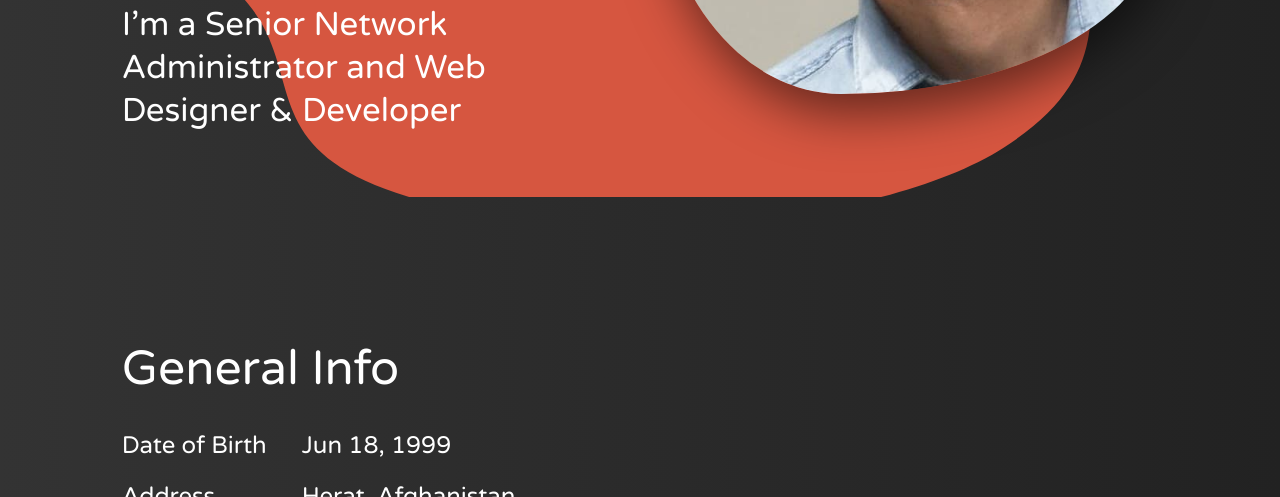
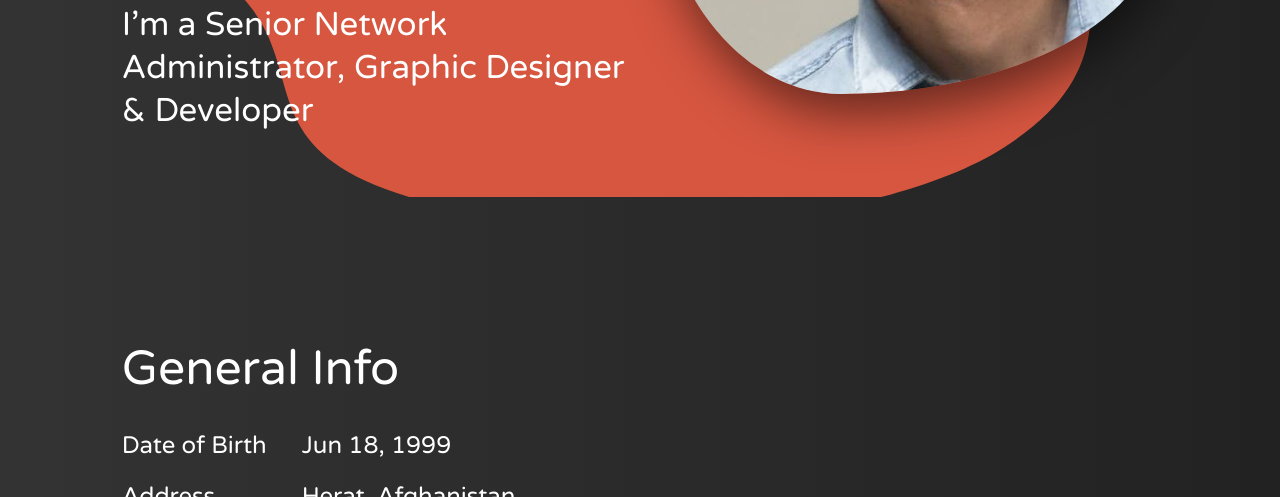
Before and after one commit to FOZAEL/fozael.github.io, a plain HTML site: page index.html in a window 1280 px wide. Shown: the part 603-1100 px from the top of the page. Drawn offline with Linux system fonts and the light colour scheme.

Commit message:
Update index.html

```diff
--- a/index.html
+++ b/index.html
@@ -94,7 +94,7 @@
 							<div class="col-lg-6">
 								<div class="hero-text">
 									<h2>AHMAD FOZAEL AMIRI</h2>
-									<p>I’m a Senior Network Administrator and Web Designer & Developer</p>
+									<p>I’m a Senior Network Administrator, Graphic Designer & Developer</p>
 								</div>
 								<div class="hero-info">
 									<h2>General Info</h2>
```
